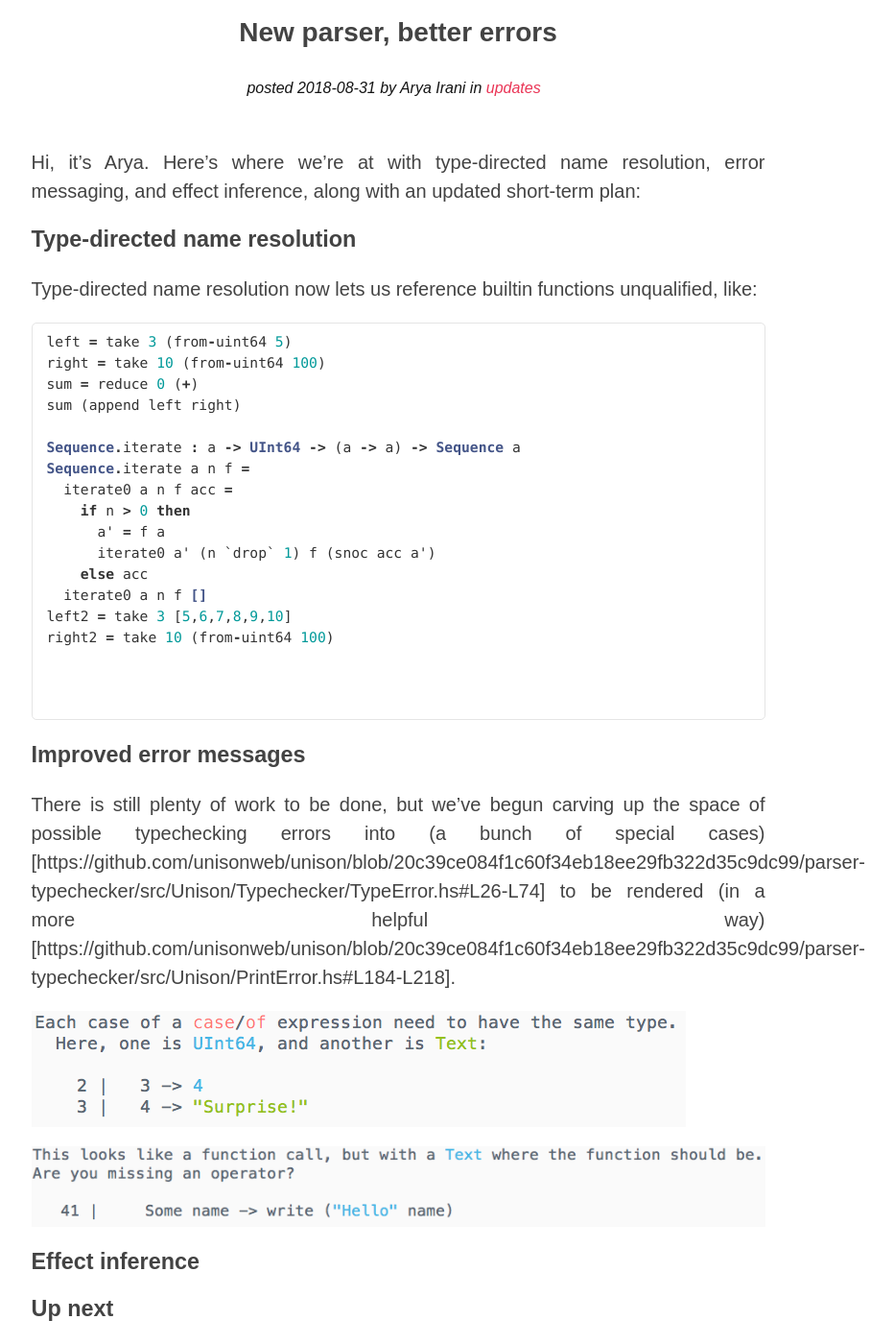
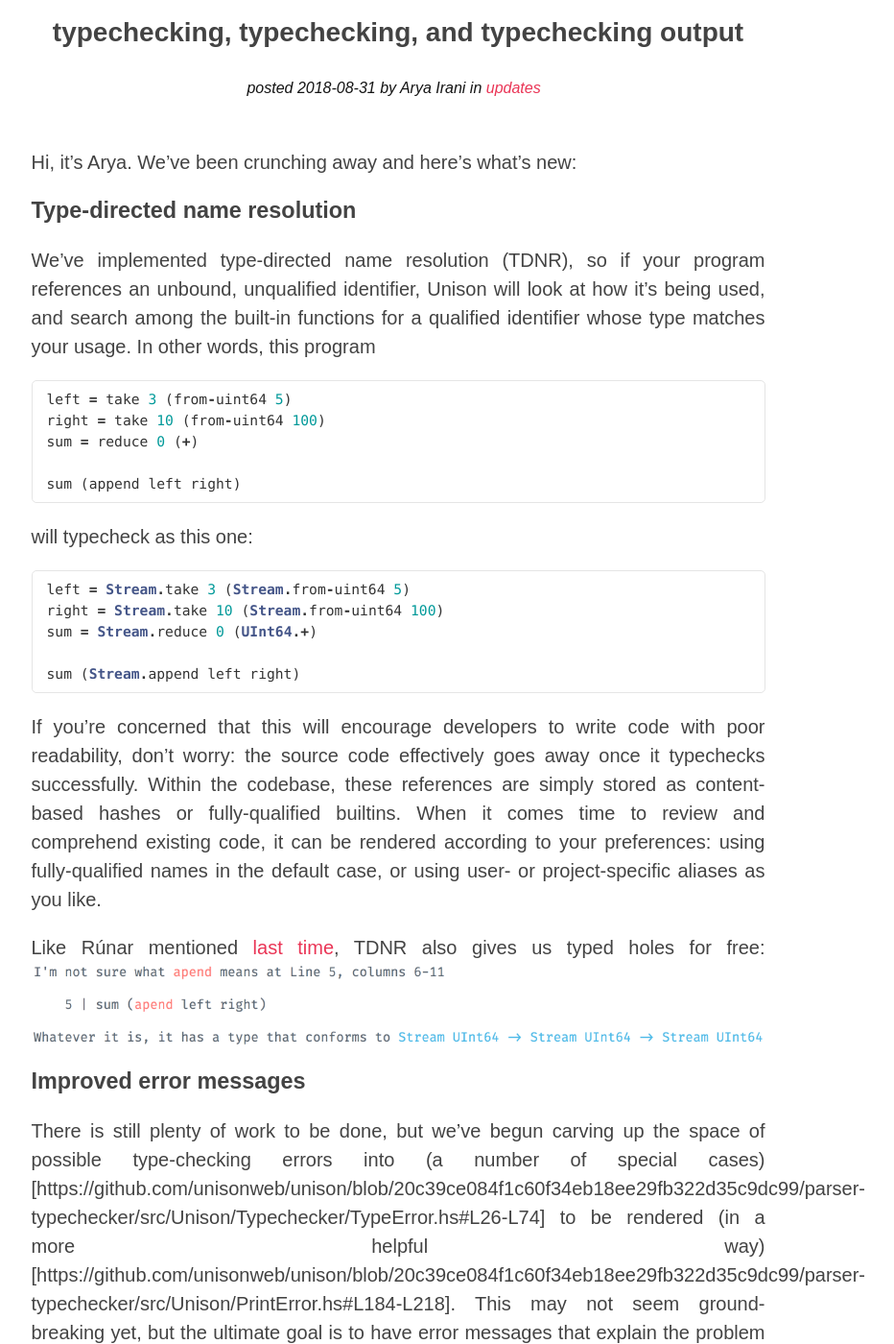
Before and after one commit to unisonweb/oldblog, a Jekyll site: the page built from _posts/2018-08-31-update.markdown, in a window 1280 px wide and 1400 px high, scrolled down 571 px. Shown: the whole window at 96% size, without its empty margins (225-1157 px from the left). Built offline with Jekyll 4.4.1, drawn with Linux system fonts in a browser that asks for light colours; some web fonts are replaced; comment, search, counter and statistics services are not loaded; some of the changed text lies outside the part shown.

Commit message:
2018-08-31 post draft

````diff
--- a/_posts/2018-08-31-update.markdown
+++ b/_posts/2018-08-31-update.markdown
@@ -1,54 +1,97 @@
 ---
 layout: post
-title: New parser, better errors
+title: typechecking, typechecking, and typechecking output
 categories: [updates]
 post_author: Arya Irani
 ---
 
-Hi, it's Arya.  Here's where we're at with type-directed name resolution, error messaging, and effect inference, along with an updated short-term plan:
+Hi, it's Arya.  We've been crunching away and here's what's new:
 
 ### Type-directed name resolution
 
-Type-directed name resolution now lets us reference builtin functions unqualified, like:
+We've implemented type-directed name resolution (TDNR), so if your program references an unbound, unqualified identifier, Unison will look at how it's being used, and search among the built-in functions for a qualified identifier whose type matches your usage.  In other words, this program
 
 ```haskell
 left = take 3 (from-uint64 5)
 right = take 10 (from-uint64 100)
 sum = reduce 0 (+)
+
 sum (append left right)
+```
 
-Sequence.iterate : a -> UInt64 -> (a -> a) -> Sequence a
-Sequence.iterate a n f =
-  iterate0 a n f acc =
-    if n > 0 then
-      a' = f a
-      iterate0 a' (n `drop` 1) f (snoc acc a')
-    else acc
-  iterate0 a n f []
-left2 = take 3 [5,6,7,8,9,10]
-right2 = take 10 (from-uint64 100)
+will typecheck as this one:
 
+```haskell
+left = Stream.take 3 (Stream.from-uint64 5)
+right = Stream.take 10 (Stream.from-uint64 100)
+sum = Stream.reduce 0 (UInt64.+)
 
+sum (Stream.append left right)
+```
 
-```
+If you're concerned that this will encourage developers to write code with poor readability, don't worry: the source code effectively goes away once it typechecks successfully.  Within the codebase, these references are simply stored as content-based hashes or fully-qualified builtins. When it comes time to review and comprehend existing code, it can be rendered according to your preferences: using fully-qualified names in the default case, or using user- or project-specific aliases as you like.
+
+Like Rúnar mentioned [last time](/2018-08-07/update.html), TDNR also gives us typed holes for free:
+![I don't know what "apend" means.](/Resources/UnisonError-i-dunno-what-apend-means.png)
 
 ### Improved error messages
 
-There is still plenty of work to be done, but we've begun carving up the space of possible typechecking errors into (a bunch of special cases)[https://github.com/unisonweb/unison/blob/20c39ce084f1c60f34eb18ee29fb322d35c9dc99/parser-typechecker/src/Unison/Typechecker/TypeError.hs#L26-L74] to be rendered (in a more helpful way)[https://github.com/unisonweb/unison/blob/20c39ce084f1c60f34eb18ee29fb322d35c9dc99/parser-typechecker/src/Unison/PrintError.hs#L184-L218].
+There is still plenty of work to be done, but we've begun carving up the space of possible type-checking errors into (a number of special cases)[https://github.com/unisonweb/unison/blob/20c39ce084f1c60f34eb18ee29fb322d35c9dc99/parser-typechecker/src/Unison/Typechecker/TypeError.hs#L26-L74] to be rendered (in a more helpful way)[https://github.com/unisonweb/unison/blob/20c39ce084f1c60f34eb18ee29fb322d35c9dc99/parser-typechecker/src/Unison/PrintError.hs#L184-L218].  This may not seem ground-breaking yet, but the ultimate goal is to have error messages that explain the problem about as well as a human could, so developers don't have to duplicate the all of the typechecker's work before they can spot the issue and get unblocked.
 
-![Mismatched case body types](/resources/UnisonError-casebody.png)
+For example:
+![Mismatched case body types.](/resources/UnisonError-casebody.png)
 
+and:
 ![Not a function call.](/resources/UnisonError-not-a-function.png)
 
-<!-- screenshot for app-polymorphic.u, but with fewer arguments -->
+and:
+![Mismatched relative to solved type parameter.](/resources/UnisonError-app-polymorphic.png)
 
-### Effect inference
+### ~~Effect~~ Ability inference
+
+Last time, we had implemented Algebraic Effects based on the [Frank language](https://github.com/frank-lang/frank).  Frank requires that functions with effects be described in an explicit type signature, but we're trying to make these signatures optional, and it's coming along!
+
+As a side note, we've realized it's more intuitive to talk about functions requiring or using *abilities* at runtime than to talk about them producing or having *effects*, so bear with us during this transition in terminology!  We'll update the `effect` definition keyword to `ability` soon as well.
+
+Unison functions may use or require various abilities, such as the `Remote` ability to transfer computations between Unison nodes, abilities of specific hardware devices like GPUs or biometric sensors, and other user-defined abilities.  The typechecker will track the use of abilities within a function, to make sure that they are only used within an environment which provides them.
+
+Moreover, in this definition
+```haskell
+type List a = Nil | Cons a (List a)
+
+map f as = case as of
+  List.Nil -> List.Nil
+  List.Cons h t -> List.Cons (f h) (map f t)
+```
+`map` is inferred as:
+```haskell
+map : ∀ a b e . (a -> {e} b) -> List a -> {e} List b
+```
+because the typechecker sees that any abilities required by `f` to convert an `a` to a `b` will be required to *use* `f` to convert a `List a` to a `List b`.
+
+```haskell
+ex = List.fromSequence [1,2,3]
+
+-- map works for e={}
+pureResult : List Text
+pureResult = map (a -> "hello") ex
+
+-- as well as e={Noop}
+effect Noop where
+  noop : a -> {Noop} a
+
+oneEffect : '{Noop} (List UInt64)
+oneEffect = '(map (zap -> (Noop.noop (zap + 1))) ex)
+
+-- mixing multiple effects in a call to `map` works fine too.
+effect Noop2 where
+  noop2 : a -> a -> {Noop2} a
+
+twoEfffects : '{Noop, Noop2} (List UInt64)
+twoEfffects = '(map (zap -> Noop.noop (zap + Noop2.noop2 2 7)) ex)
+```
+
+Note, `'foo` is syntax sugar for `() -> foo` in both types and terms.
 
 ### Up next
-
-### Thank yous
-Thanks
-
-* Effect inference
-* Type directed name resolution
-* PRs by @timciver and @atacratic
+There's unfortunately plenty of work remaining and bugs to be squashed around these features to keep us busy for the next couple weeks.  Once they're under control, we'll be planning and implementing out some additional builtin functions needed in order to use the Unison language to start developing the Unison codebase editor.  That's when things should really start getting fun...
````
Also changed, not shown: resources/UnisonError-app-polymorphic.png (added), resources/UnisonError-casebody.png, resources/UnisonError-i-dunno-what-apend-means.png (added), resources/UnisonError-not-a-function.png.
